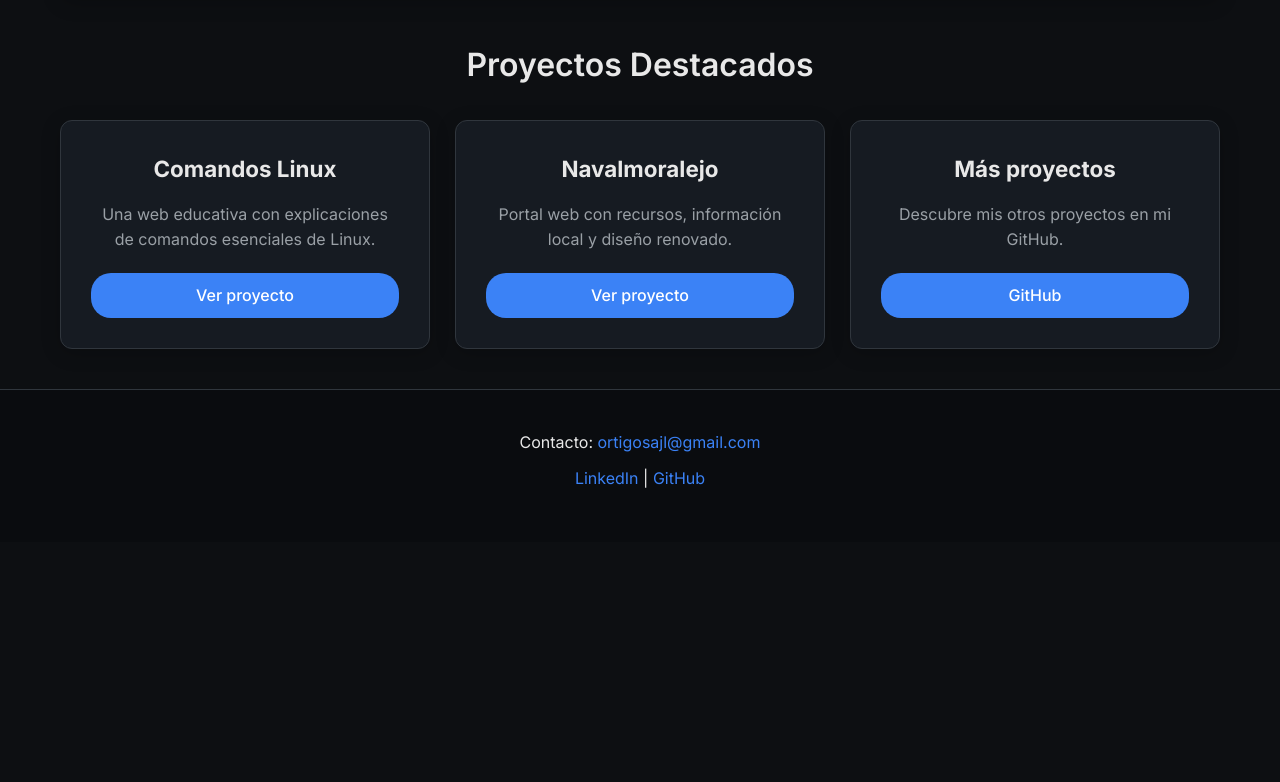
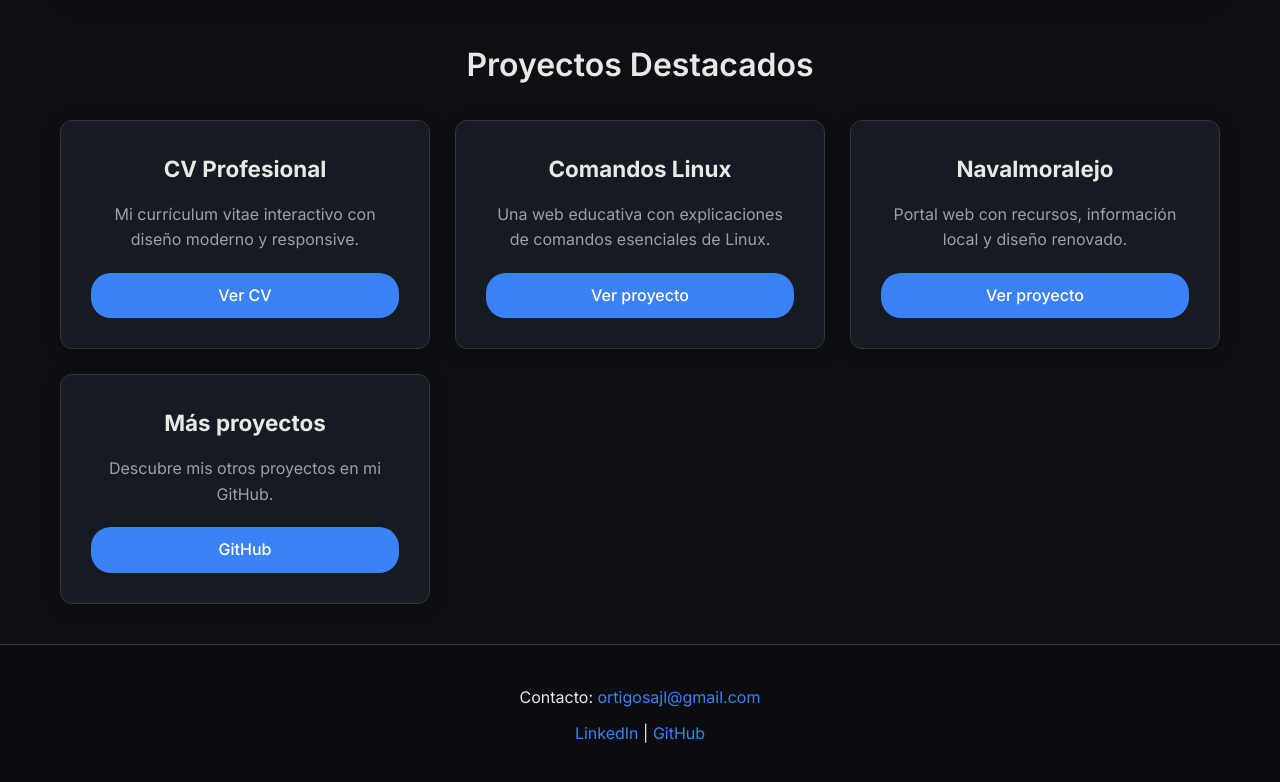
Before and after one commit to Juanolo78/juanolo78.github.io, a plain HTML site: page index.html in a window 1280 px wide. Shown: the part 857-1639 px from the top of the page. Before the commit the page ends 1399 px from the top, so only its background shows below. Drawn offline with Linux system fonts and the light colour scheme.

Commit message:
Update index.html

```diff
--- a/index.html
+++ b/index.html
@@ -45,6 +45,12 @@
             <h2>Proyectos Destacados</h2>
             <div class="grid">
                 <div class="card project-card">
+                    <h3>CV Profesional</h3>
+                    <p>Mi currículum vitae interactivo con diseño moderno y responsive.</p>
+                    <a href="https://juanolo78.github.io/CV_2025/" class="card-btn">Ver CV</a>
+                </div>
+
+                <div class="card project-card">
                     <h3>Comandos Linux</h3>
                     <p>Una web educativa con explicaciones de comandos esenciales de Linux.</p>
                     <a href="https://juanolo78.github.io/comandos-linux" class="card-btn">Ver proyecto</a>
```
